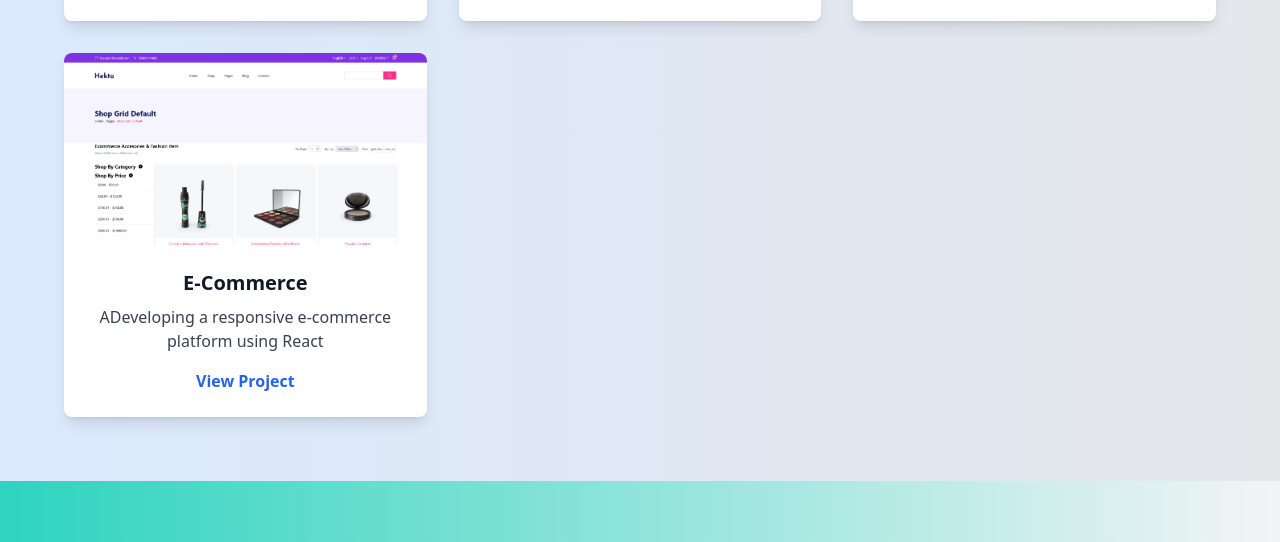
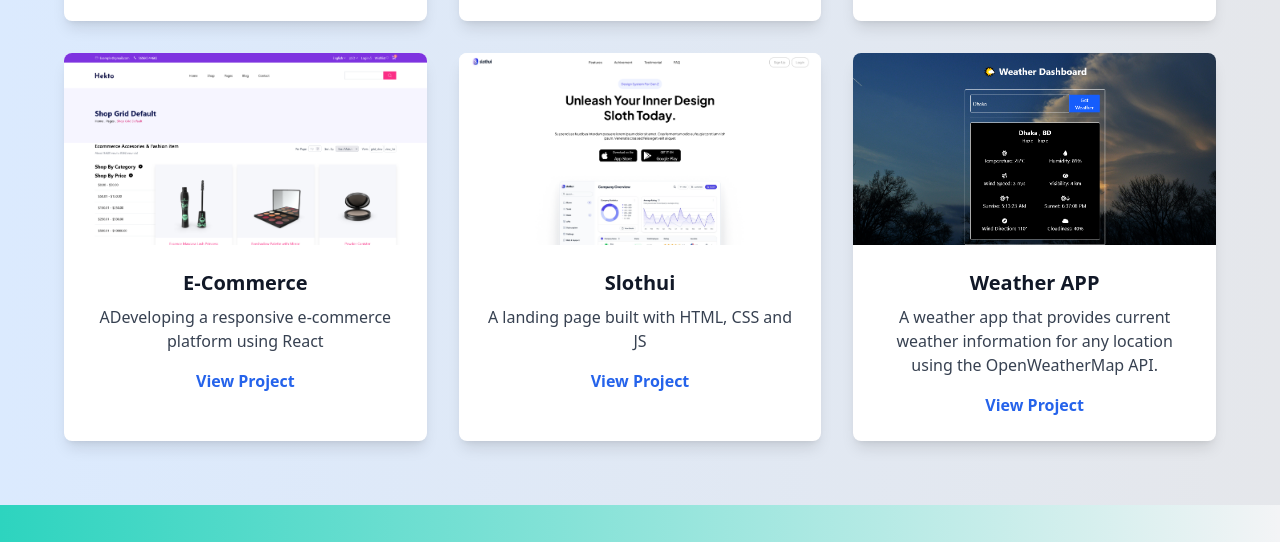
Before and after one commit to iftykhar/Iftykhar-portfolio, a plain HTML site: page index.html in a window 1280 px wide. Shown: the part 2157-2699 px from the top of the page. Drawn offline with nearby package versions, Linux system fonts and the light colour scheme.

Commit message:
updating project progress

```diff
--- a/index.html
+++ b/index.html
@@ -143,6 +143,20 @@
         "description":"ADeveloping a responsive e-commerce platform using React ",
         "link":"https://e-commerce-hekto.vercel.app/",
        "pic": "./image/ecommerce.png"
+    },
+    {
+      "id":8,
+      "title":"Slothui",
+      "description":"A landing page built with HTML, CSS and JS  ",
+      "link":"https://slothui-jet.vercel.app/",
+      "pic": "./image/Slothui.png"
+    },
+    {
+      "id":9,
+      "title":"Weather APP",
+      "description":"A weather app that provides current weather information for any location using the OpenWeatherMap API.",
+      "link":"https://weather-client-iota.vercel.app/",
+      "pic": "./image/weather-client-dsk.png"
     }
     ];
 
```
Also changed, not shown: image/Slothui.png (added).
